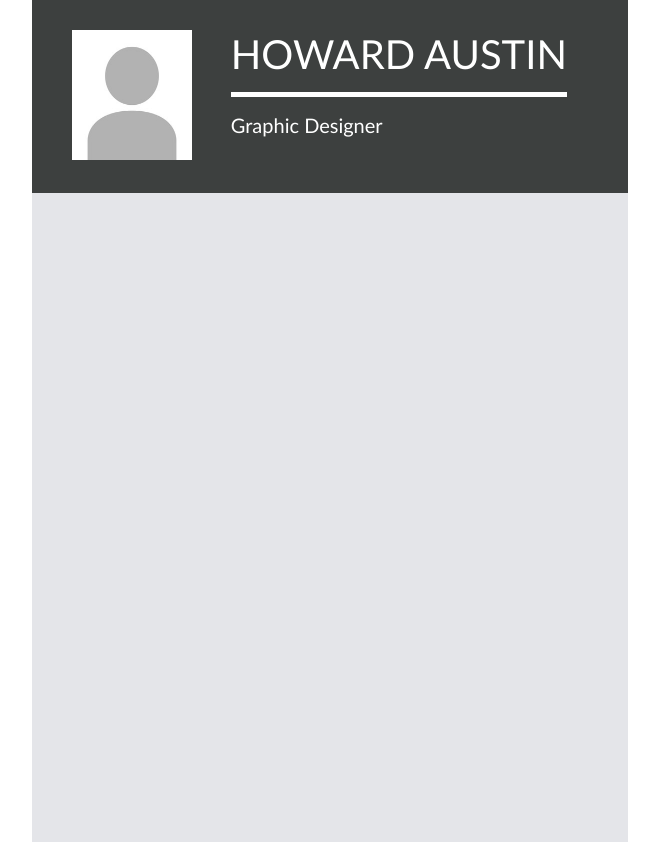
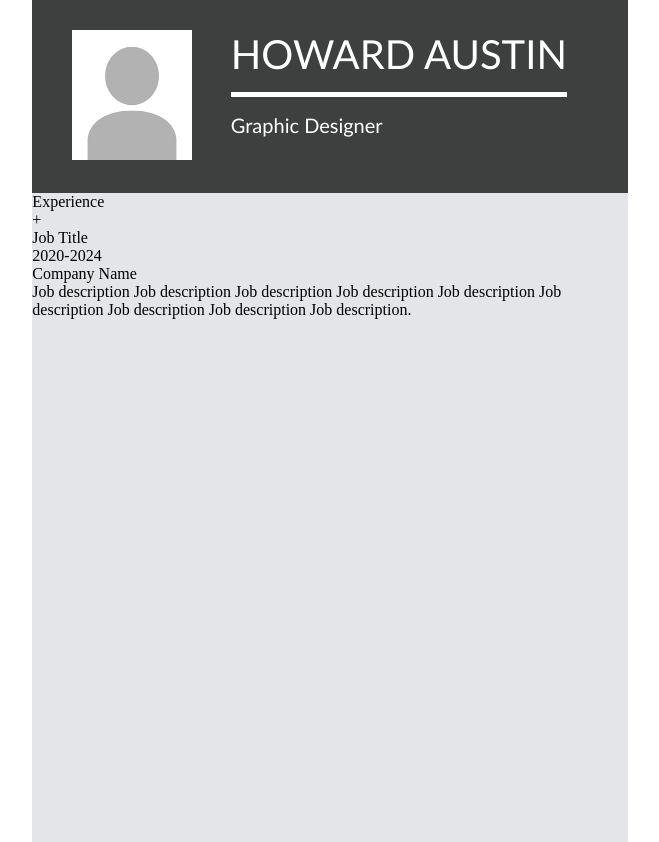
Before and after one commit to reda777/cv-project, a React (Create React App) app: page / in a window 1280 px wide. Shown: the whole page, without its empty margins (310-969 px from the left). Built offline with nearby package versions, Linux system fonts and the light colour scheme.

Commit message:
Finish Experience Compenenet logic

```diff
--- a/src/App.js
+++ b/src/App.js
@@ -1,13 +1,12 @@
 import React, {Component} from 'react';
 import Header from './components/Header';
+import Experience from './components/Experience';
 class App extends Component{
   render(){
     return (
     <div className='main'>
       <Header />
-      <div className='experience'>
-
-      </div>
+      <Experience />
       <div className='education'>
 
       </div>
--- /dev/null
+++ b/src/components/Experience.js
@@ -0,0 +1,119 @@
+import React, {Component} from 'react';
+class Experience extends Component{
+  constructor(){
+    super();
+    this.state={
+      renderId: 0,
+      renderPart: 'default',
+      rows: [{
+        id: 0,
+        jobTitle: 'Job Title',
+        jobYears: '2020-2024',
+        jobCompany: 'Company Name',
+        jobDesc: 'Job description Job description Job description Job description Job description Job description Job description Job description Job description.',
+      }],
+    }
+    this.handleAdd=this.handleAdd.bind(this);
+    this.handleClick=this.handleClick.bind(this);
+    this.handleChange=this.handleChange.bind(this);
+    this.handleEnter=this.handleEnter.bind(this);
+  }
+  handleChange(e){
+    const value=e.target.value;
+    const prop=e.target.id;
+    const idToUpdate=e.target.parentNode.getAttribute("data-id");
+    this.setState(prevState => ({
+      rows: prevState.rows.map(row => {
+        if (row.id === parseInt(idToUpdate)) {
+          return {
+            ...row,
+            [prop]: value
+          };
+        }
+        return row;
+      })
+    }));
+  }
+  handleEnter(e){
+    if(e.key==="Enter"){
+      this.setState({renderPart: 'default',})
+    }
+  }
+  handleClick(e){
+    this.setState({
+      renderId: parseInt(e.target.parentNode.dataset.id),
+      renderPart: e.target.className,
+    });
+  }
+  handleAdd(){
+    if(this.state.rows.length<3){
+      this.setState((state) => ({
+        rows: state.rows.concat({
+          id: state.rows.length,
+          jobTitle: 'Job Title',
+          jobYears: '2020-2024',
+          jobCompany: 'Company Name',
+          jobDesc: 'Job description Job description Job description Job description Job description Job description Job description Job description Job description.',
+        })
+      }));
+    }
+  }
+  renderJobTitle(id){
+    const renderPart=this.state.renderPart;
+    const renderId=this.state.renderId;
+    let jobTitleDiv=(renderPart==='jobTitle' && renderId===id)?
+                  (<input type='text' id='jobTitle' value={this.state.rows[id].jobTitle} onChange={this.handleChange} onKeyDown={this.handleEnter}/>):
+                  (<div className='jobTitle' onClick={this.handleClick}>{this.state.rows[id].jobTitle}</div>);
+    return jobTitleDiv;
+  }
+  renderJobYears(id){
+    const renderPart=this.state.renderPart;
+    const renderId=this.state.renderId;
+    let jobYearsDiv=(renderPart==='jobYears' && renderId===id)?
+                  (<input type='text' id='jobYears' value={this.state.rows[id].jobYears} onChange={this.handleChange} onKeyDown={this.handleEnter}/>):
+                  (<div className='jobYears' onClick={this.handleClick}>{this.state.rows[id].jobYears}</div>);
+    return jobYearsDiv;
+  }
+  renderJobCompany(id){
+    const renderPart=this.state.renderPart;
+    const renderId=this.state.renderId;
+    let jobCompanyDiv=(renderPart==='jobCompany' && renderId===id)?
+                  (<input type='text' id='jobCompany' value={this.state.rows[id].jobCompany} onChange={this.handleChange} onKeyDown={this.handleEnter}/>):
+                  (<div className='jobCompany' onClick={this.handleClick}>{this.state.rows[id].jobCompany}</div>);
+    return jobCompanyDiv;
+  }
+  renderJobDesc(id){
+    const renderPart=this.state.renderPart;
+    const renderId=this.state.renderId;
+    let jobDescDiv=(renderPart==='jobDesc' && renderId===id)?
+                  (<input type='text' id='jobDesc' value={this.state.rows[id].jobDesc} onChange={this.handleChange} onKeyDown={this.handleEnter}/>):
+                  (<div className='jobDesc' onClick={this.handleClick}>{this.state.rows[id].jobDesc}</div>);
+    return jobDescDiv;
+  }
+  renderRows(){
+    return this.state.rows.map((row,index)=>{
+      return (
+        <div className='experienceRow' data-id={index} key={index}>
+          <div className='square'></div>
+          {this.renderJobTitle(index)}
+          {this.renderJobYears(index)}
+          {this.renderJobCompany(index)}
+          {this.renderJobDesc(index)}
+        </div>
+      );
+    })
+  }
+  render(){
+    let rows=this.renderRows();
+    return (
+      <div className='experience'>
+        <div className='title'>
+          <div className='titleText'>Experience</div>
+          <div className='addExp' onClick={this.handleAdd}><span>+</span></div>
+        </div>
+        {rows}
+      </div>
+    );
+  }
+}
+export default Experience;
```
